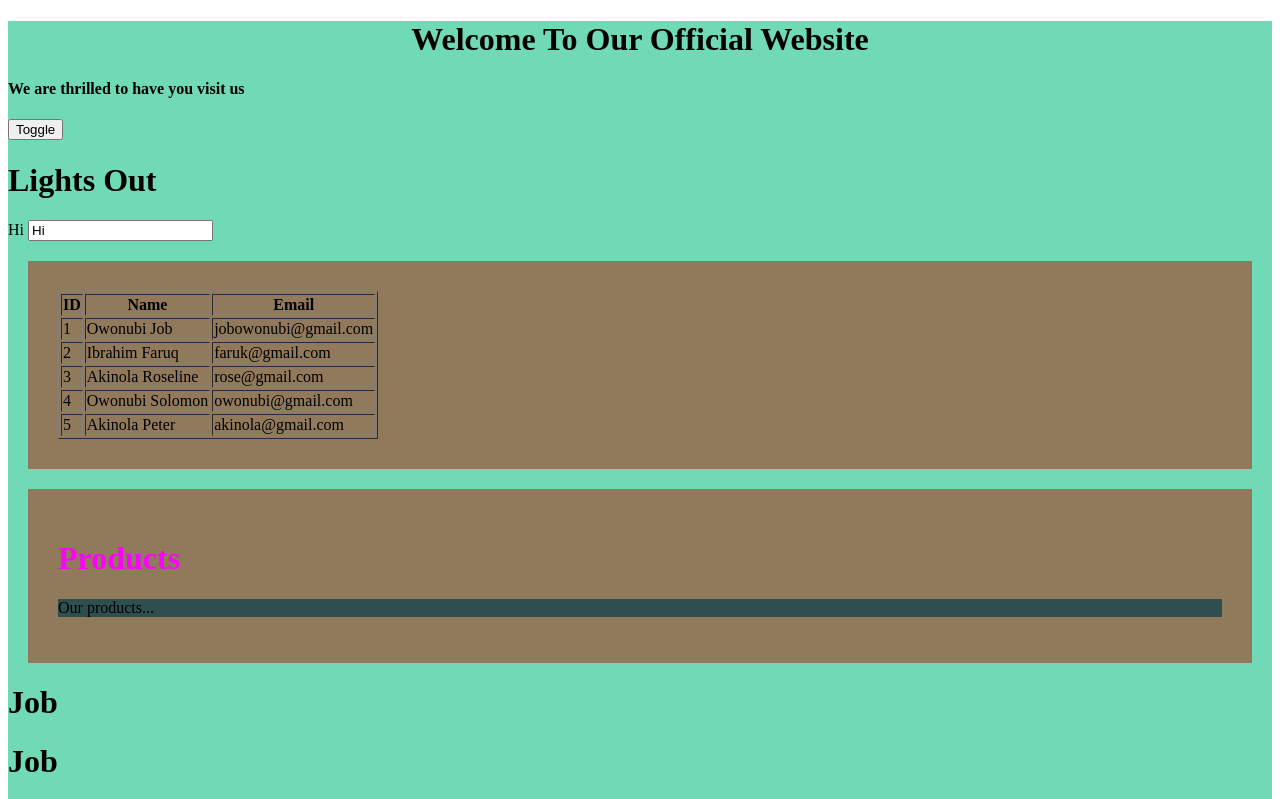
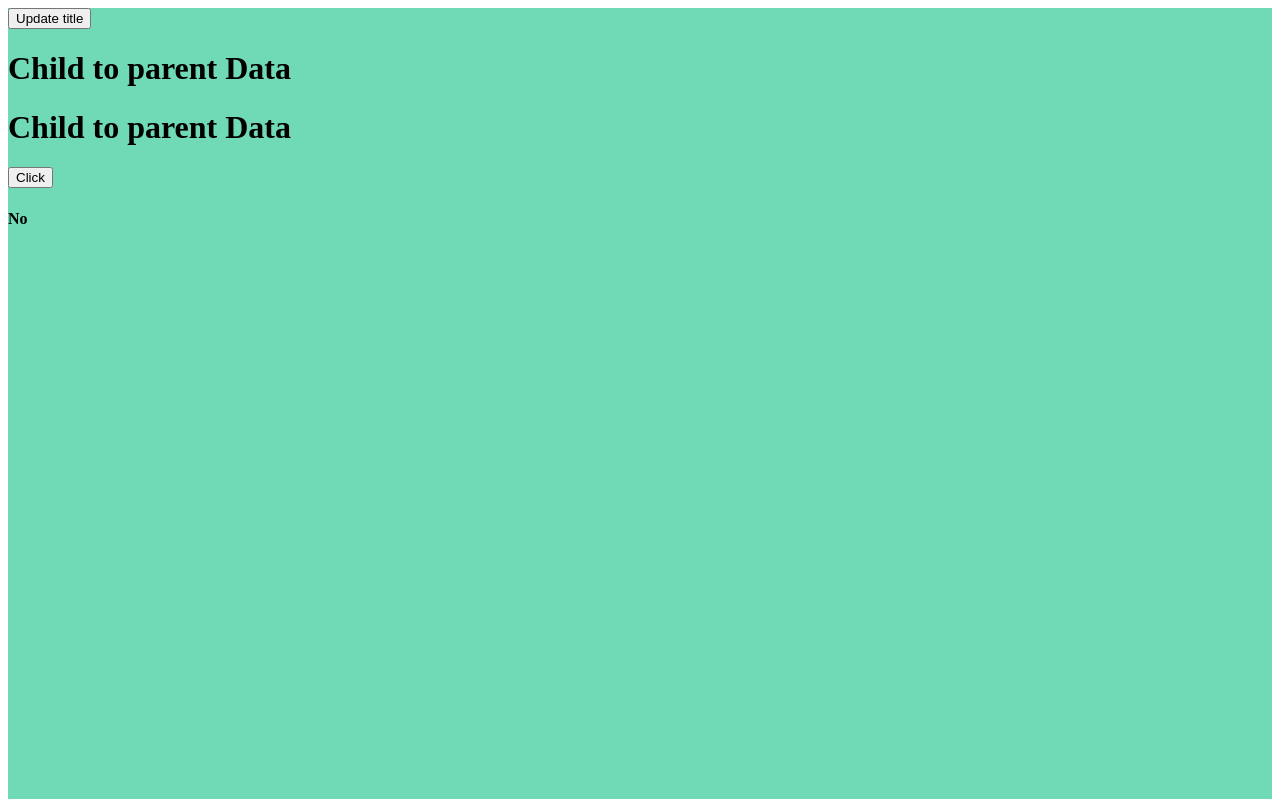
Before and after one commit to jobic10/learningvuejs, a Vue app: page / in a window 1280 px wide. Shown: the top 799 px of the page. Built offline with nearby package versions, Linux system fonts and the light colour scheme.

Commit message:
Send props child to parent

```diff
--- a/src/App.vue
+++ b/src/App.vue
@@ -1,10 +1,11 @@
 <template>
 <div class="body">
   <!-- <img alt="Vue logo" src="./assets/logo.png"> -->
-  <Home data="We are thrilled to have you visit us"/>
-  <bind/>
-  <Users/>
-  <products></products>
+  <!-- <Home data="We are thrilled to have you visit us"/> -->
+  <child v-on:change-title="updateText($event)" />
+  <!-- <bind/> -->
+  <!-- <Users/> -->
+  <!-- <products></products> -->
   <h1 v-once>{{ name }}</h1>
   <h1>{{ name }}</h1>
   <button v-on:click="func()">Click</button>
@@ -13,27 +14,32 @@
 </template>
 
 <script>
-import Home from './components/Home'
-import Users from '@/components/Users'
-import Products from './components/Products.vue'
-import Bind from '@/components/Bind'
+// import Home from './components/Home'
+// import Users from '@/components/Users'
+// import Products from './components/Products.vue'
+// import Bind from '@/components/Bind'
+import Child from '@/components/Child'
 export default {
   name: 'App',
   components: {
-    Home,
-    Users,
-    Products,
-    Bind
+    // Home,
+    // Users,
+    // Products,
+    // Bind,
+    Child
   },
   data() {
     return {
-      name: "Job",
+      name: "Child to parent Data",
       'isValid': false
     }
   },
   methods: {
     func(){
       this.name = "Owonubi Job Sunday"
+    },
+    updateText(title){
+    this.name = title
     }
   },
 }
--- /dev/null
+++ b/src/components/Child.vue
@@ -0,0 +1,15 @@
+<template>
+    <div>
+        <button v-on:click="updateTitle()">Update title</button>
+    </div>
+</template>
+<script>
+export default {
+    name: "Child",
+    methods: {
+        updateTitle(){
+            this.$emit('change-title', 'Child Props Has Been Passed!')
+        }
+    }
+}
+</script>
```
